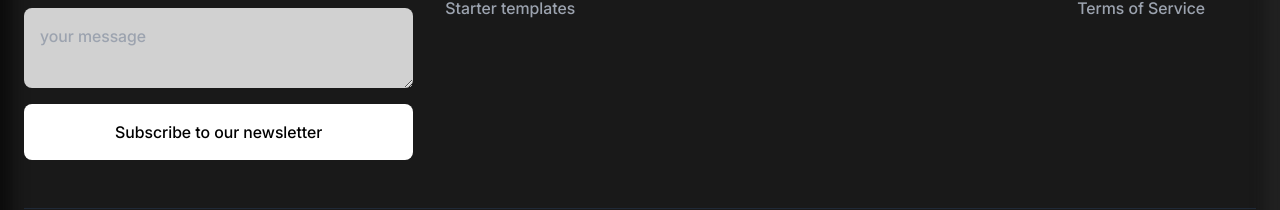
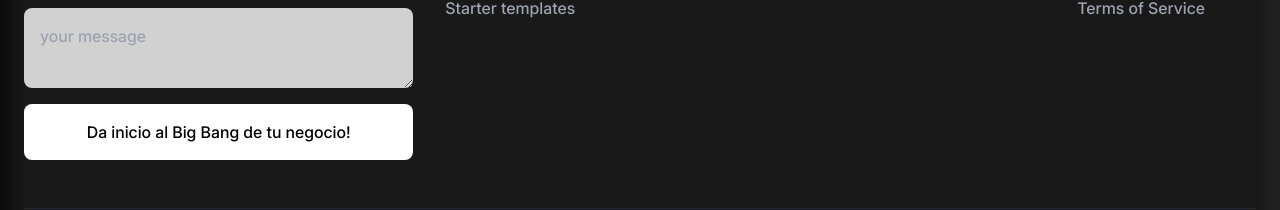
Before and after one commit to Albertscpv/landingsamo, a Next.js app: page / in a window 1280 px wide. Shown: the part 5056-5266 px from the top of the page. Built offline with nearby package versions, Linux system fonts and the light colour scheme; no server answers; what @midudev/tailwind-animations would draw is missing.

Commit message:
update style

```diff
--- a/src/app/components/Footer.tsx
+++ b/src/app/components/Footer.tsx
@@ -25,8 +25,8 @@ export default function Footer() {
                     className="bg-white/80 p-4 rounded-lg text-black border-gray-800"
                     placeholder="your message"
                 />
-              <button className="p-4 bg-white text-black rounded-lg hover:bg-gray-800 hover:text-white transition-all duration-1000">
-                Subscribe to our newsletter
+              <button className="p-4 bg-white text-black rounded-lg hover:bg-gray-700 hover:text-white transition-all duration-1000">
+                Da inicio al Big Bang de tu negocio!
               </button>
             </div>
         </form>
```
